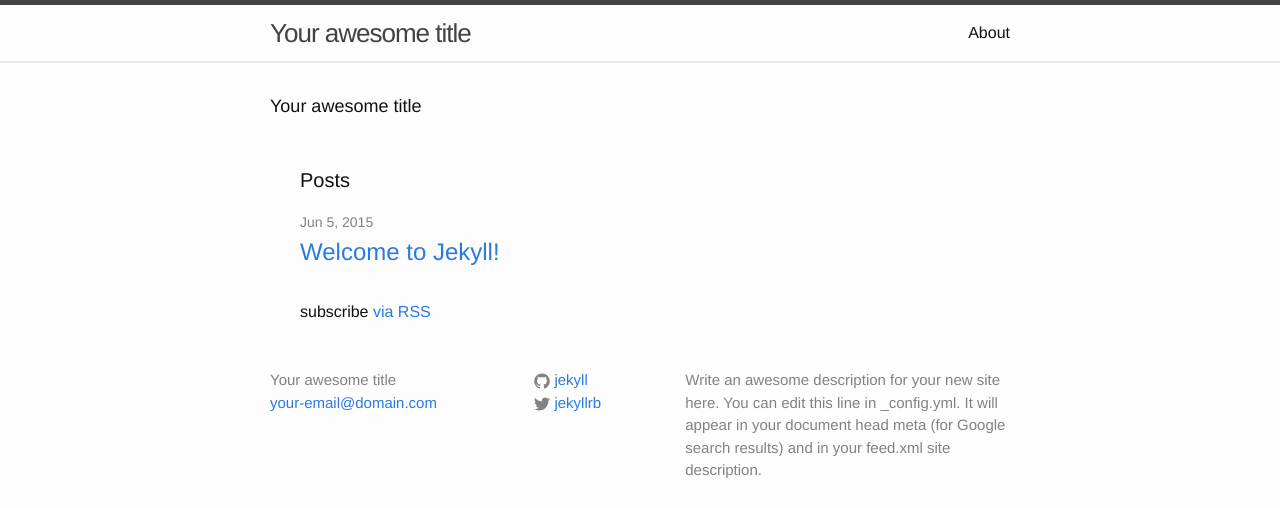
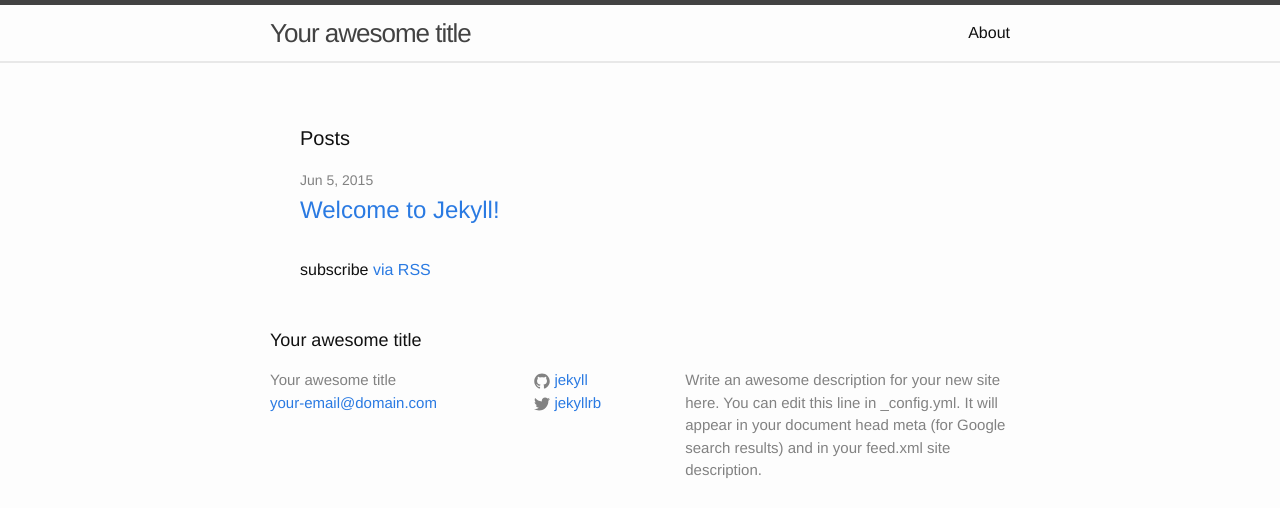
Before and after one commit to gentle3350/gentle3350.github.com, a Jekyll site: the page built from index.html, in a window 1280 px wide, cut to the strip 0-508 px from the top of the page. Built offline with Jekyll 4.4.1, drawn with Linux system fonts in a browser that asks for light colours.

Commit message:
Update footer.html

```diff
--- a/_includes/footer.html
+++ b/_includes/footer.html
@@ -2,12 +2,14 @@
 
   <div class="wrapper">
 
-    <h2 class="footer-heading">{{ site.title }}</h2>
-<div class="page-content">
+  <div class="page-content">
       <div class="wrapper">
         {{ content }}
       </div>
     </div>
+
+    <h2 class="footer-heading">{{ site.title }}</h2>
+
     <div class="footer-col-wrapper">
       <div class="footer-col  footer-col-1">
         <ul class="contact-list">
```
